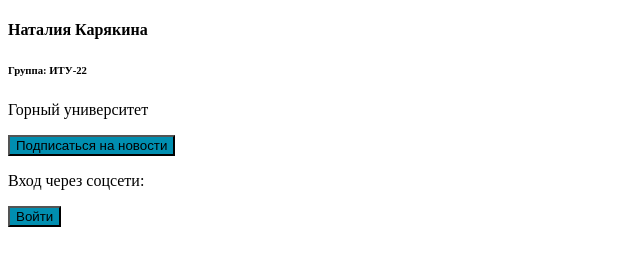
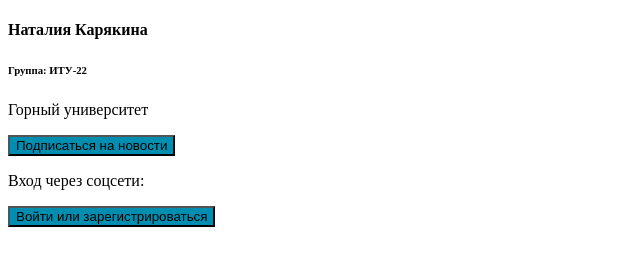
Before and after one commit to ddiivvaa/pr4, a plain HTML site: page index.html in a window 1280 px wide. Shown: the whole page, without its empty margins (0-640 px from the left). Drawn offline with Linux system fonts and the light colour scheme.

Commit message:
изменение в кнопке2

```diff
--- a/index.html
+++ b/index.html
@@ -15,6 +15,6 @@
   <p>Горный университет</p>
   <button type="button">Подписаться на новости</button>
   <p>Вход через соцсети:</p>
-  <button type="button">Войти</button>
+  <button type="button">Войти или зарегистрироваться</button>
  </body>
 </html>
```
